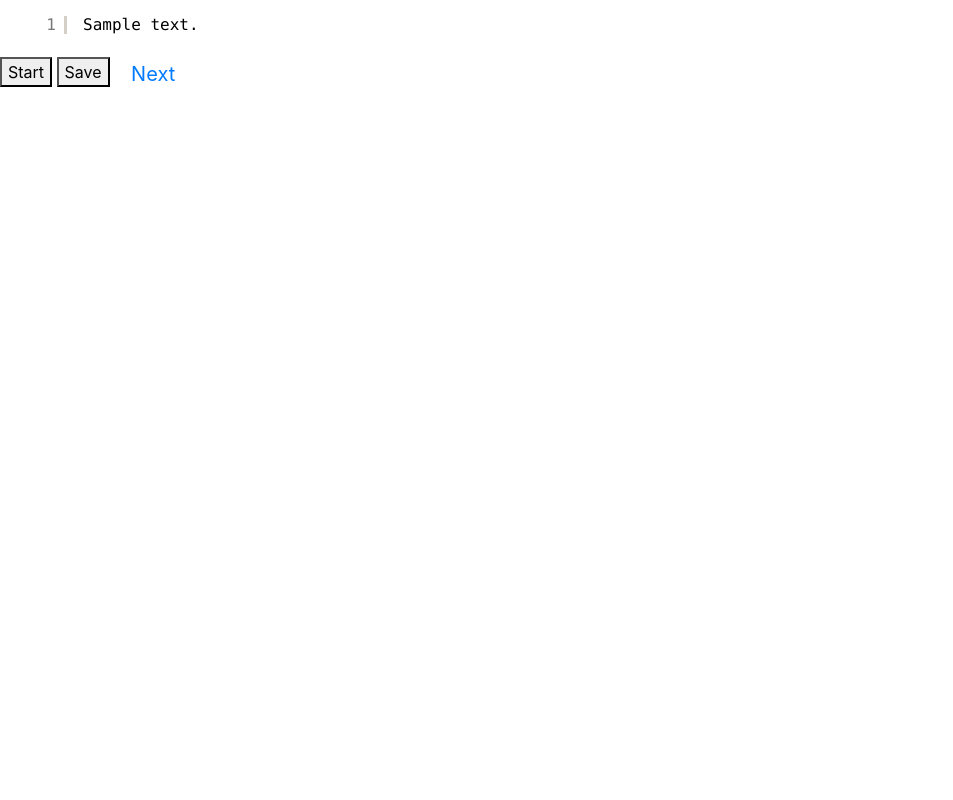
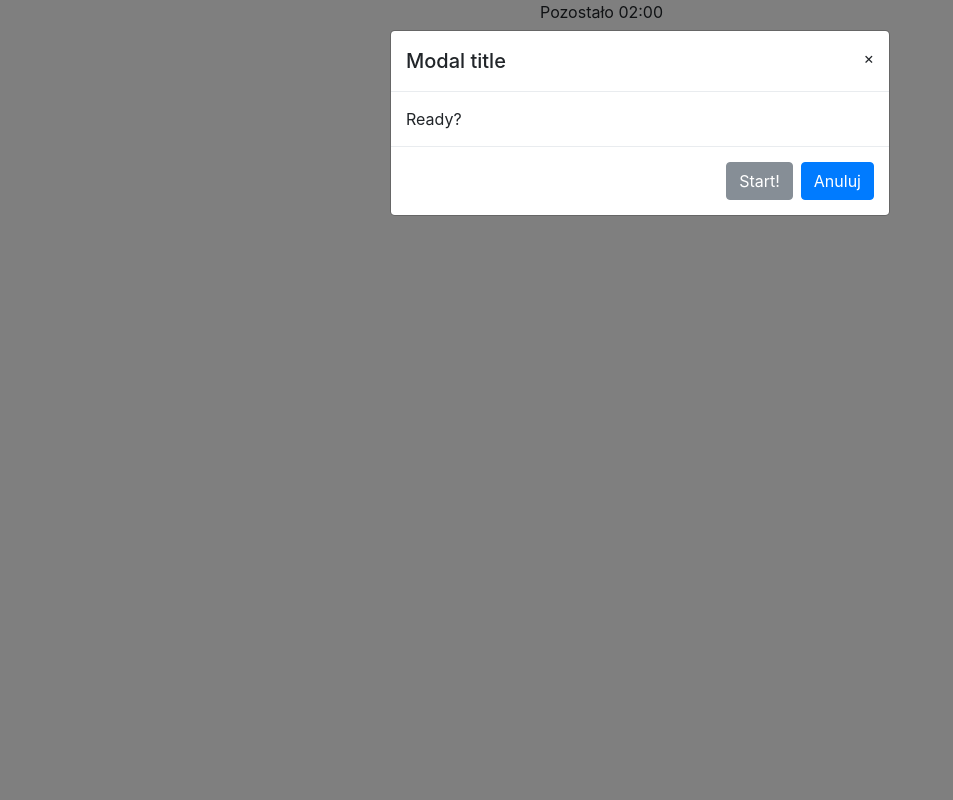
Before and after one commit to jwiszowata/code_reaper, a Django app: page /code_reaper/task/1/ in a window 1280 px wide. Shown: the whole page, without its empty margins (0-953 px from the left). Run offline with Django 3.2, Linux system fonts and the light colour scheme; tables that the repository leaves empty hold one stand-in row (values such as "Sample post"); some libraries are stand-ins or nearby versions.

Commit message:
Timer added to task screen. #6

```diff
--- a/code_reaper_app/code_reaper_site/code_reaper/static/code_reaper/script.js
+++ b/code_reaper_app/code_reaper_site/code_reaper/static/code_reaper/script.js
@@ -1,9 +1,8 @@
 $(document).ready(function () {
 
+    var nIntervId;
 
-
-    $("button.start").click(function(){
-
+    function addCheckboxes() {
         $("td.gutter > div.line").each(function() {
             $(this).prepend("<input class=\"check-input\" type=\"checkbox\" value=\"\" checked>");
         });
@@ -25,7 +24,7 @@ $(document).ready(function () {
         //        $(this).toggle();
         //    });
         //});
-    });
+    }
 
     /*function getText(obj) {
         var s = '';
@@ -42,4 +41,31 @@ $(document).ready(function () {
         }
         return s;
     }
+
+    function startTimer(duration, display) {
+        var timer = duration, minutes, seconds;
+        nIntervId = setInterval(function () {
+            minutes = parseInt(timer / 60, 10)
+            seconds = parseInt(timer % 60, 10);
+
+            minutes = minutes < 10 ? "0" + minutes : minutes;
+            seconds = seconds < 10 ? "0" + seconds : seconds;
+
+            display.textContent = minutes + ":" + seconds;
+
+            if (--timer < 0) {
+                clearInterval(nIntervId);
+                $('#finishModal').modal('show');
+            }
+        }, 1000);
+    }
+
+    $('#startModal').modal('show');
+
+    $("button.start").click(function() {
+        var time = 60 * 2,
+            display = document.querySelector('#time');
+        startTimer(time, display);
+        addCheckboxes();
     });
+});
--- a/code_reaper_app/code_reaper_site/code_reaper/static/code_reaper/task.css
+++ b/code_reaper_app/code_reaper_site/code_reaper/static/code_reaper/task.css
@@ -1,3 +1,8 @@
+#bottom_buttons, #timer {
+	margin: auto;
+	width: 200px;
+}
+
 pre#code {
 	margin-left: 100px;
 }
@@ -16,3 +21,8 @@ code.java.plain.gray,
 code.java.spaces.gray {
 	color: beige !important;
 }
+
+#code > div > table {
+	width: 300px!important;
+	margin: auto!important;
+}
--- a/code_reaper_app/code_reaper_site/code_reaper/templates/code_reaper/task.html
+++ b/code_reaper_app/code_reaper_site/code_reaper/templates/code_reaper/task.html
@@ -1,34 +1,66 @@
 {% load static %}
 
-<script src="https://ajax.googleapis.com/ajax/libs/jquery/1.11.1/jquery.min.js"></script>
-<script type="text/javascript" async src="{% static 'code_reaper/syntaxhighlighter.js' %}"></script>
 <link type="text/css" rel="stylesheet" href="{% static 'code_reaper/theme.css' %}" />
 <link rel="stylesheet" href="https://maxcdn.bootstrapcdn.com/bootstrap/4.0.0-beta.2/css/bootstrap.min.css" integrity="sha384-PsH8R72JQ3SOdhVi3uxftmaW6Vc51MKb0q5P2rRUpPvrszuE4W1povHYgTpBfshb" crossorigin="anonymous">
 <link rel="stylesheet" type="text/css" href="{% static 'code_reaper/task.css' %}" />
 
-<!-- {% if latest_question_list %}
-    <ul>
-    {% for question in latest_question_list %}
-        <li><a href="/code_reaper/{{ question.id }}/">{{ question.question_text }}</a></li>
-    {% endfor %}
-    </ul>
-{% else %}
-    <p>No polls are available.</p>
-{% endif %} -->
-<!-- {% for line in line_list %}
-	<div class="form-check">
-    	<input class="check-input" type="checkbox" value="" checked>
+<!-- Start Modal -->
+<div class="modal fade" id="startModal" tabindex="-1" role="dialog" aria-labelledby="exampleModalLabel" aria-hidden="true">
+  <div class="modal-dialog" role="document">
+    <div class="modal-content">
+      <div class="modal-header">
+        <h5 class="modal-title" id="exampleModalLabel">Modal title</h5>
+          <span aria-hidden="true">&times;</span>
+        </button>
+      </div>
+      <div class="modal-body">
+        Ready?
+      </div>
+      <div class="modal-footer">
+        <button type="button" class="btn btn-secondary start" data-dismiss="modal">Start!</button>
+        <button type="button" class="btn btn-primary" data-dismiss="modal">Anuluj</button>
+      </div>
     </div>
-{% endfor %}
- -->
+  </div>
+</div>
+
+<!-- Finish Modal -->
+<div class="modal fade" id="finishModal" tabindex="-1" role="dialog" aria-labelledby="exampleModalLabel" aria-hidden="true">
+  <div class="modal-dialog" role="document">
+    <div class="modal-content">
+      <div class="modal-header">
+        <h5 class="modal-title" id="exampleModalLabel">Modal title</h5>
+        <button type="button" class="close" data-dismiss="modal" aria-label="Close">
+          <span aria-hidden="true">&times;</span>
+        </button>
+      </div>
+      <div class="modal-body">
+        Ready?
+      </div>
+      <div class="modal-footer">
+        <button type="button" class="btn btn-secondary start" data-dismiss="modal">Start!</button>
+      </div>
+    </div>
+  </div>
+</div>
+
+
+<div id="timer">Pozostało <span id="time">02:00</span></div>
 <pre id="code" class="brush: java;">
 {{function.body}}
 </pre>
 
-<div id="buttons">
-    <button class="start">Start</button>
-    <button class="save">Save</button>
-    <a href="{% url 'task' function_id=next %}" id="about" type="button" class="btn btn-lg">Next</a>
+<div id="bottom_buttons">
+    <!-- <button class="start">Start</button> -->
+    <button type="button" class="btn btn-secondary start">Save</button>
+    <a href="{% url 'task' function_id=next %}" id="next" type="button" class="btn btn-primary">Next</a>
 </div>
 
+<!-- Optional JavaScript -->
+<!-- jQuery first, then Popper.js, then Bootstrap JS -->
+<script src="https://code.jquery.com/jquery-3.2.1.min.js"></script>
+<script src="https://cdnjs.cloudflare.com/ajax/libs/popper.js/1.12.3/umd/popper.min.js" integrity="sha384-vFJXuSJphROIrBnz7yo7oB41mKfc8JzQZiCq4NCceLEaO4IHwicKwpJf9c9IpFgh" crossorigin="anonymous"></script>
+<script src="https://maxcdn.bootstrapcdn.com/bootstrap/4.0.0-beta.2/js/bootstrap.min.js" integrity="sha384-alpBpkh1PFOepccYVYDB4do5UnbKysX5WZXm3XxPqe5iKTfUKjNkCk9SaVuEZflJ" crossorigin="anonymous"></script>
+
+<script type="text/javascript" async src="{% static 'code_reaper/syntaxhighlighter.js' %}"></script>
 <script type="text/javascript" src="{% static 'code_reaper/script.js' %}"></script>
```
Lines whose indentation alone changed are shown as unchanged.
